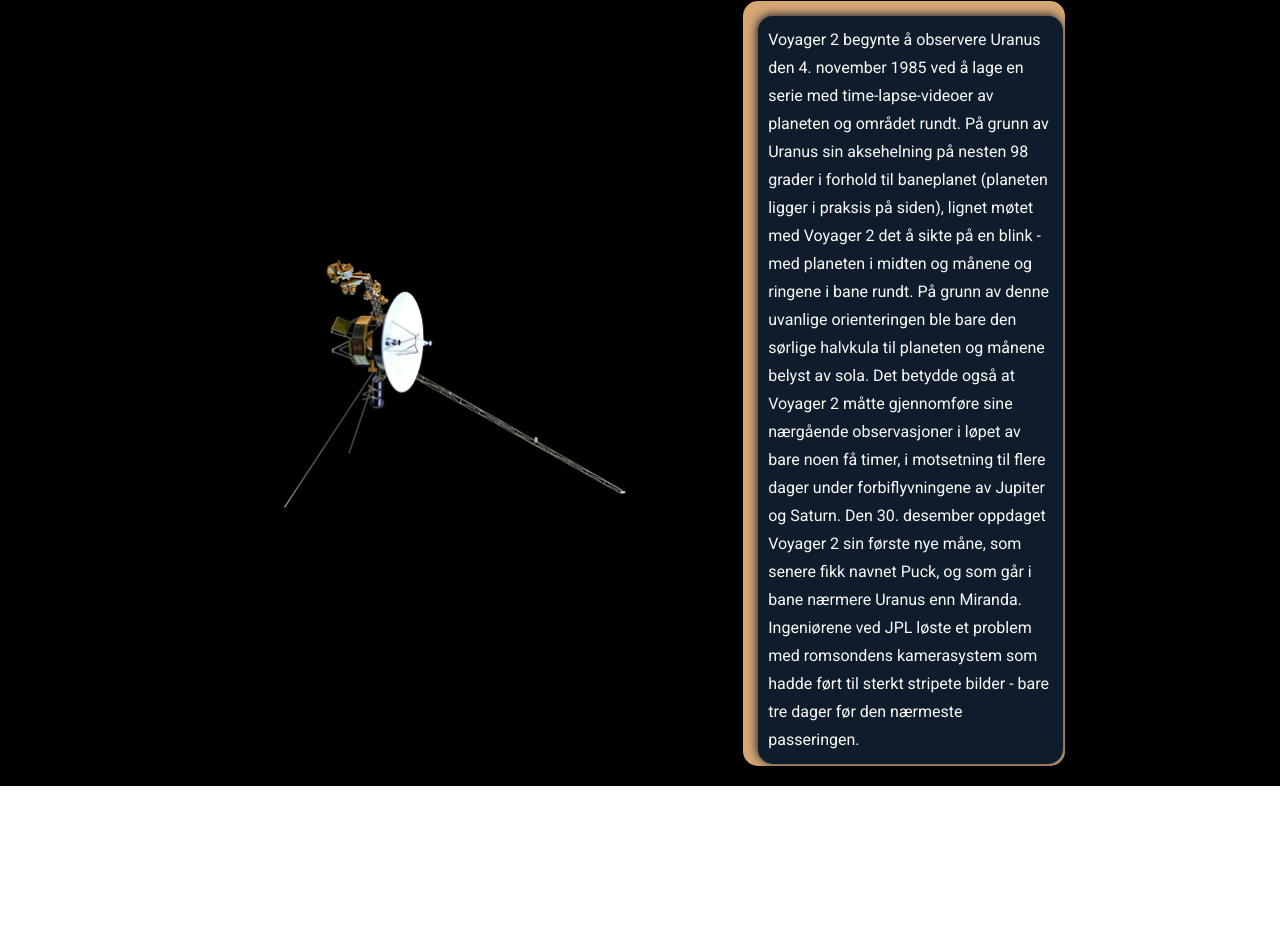
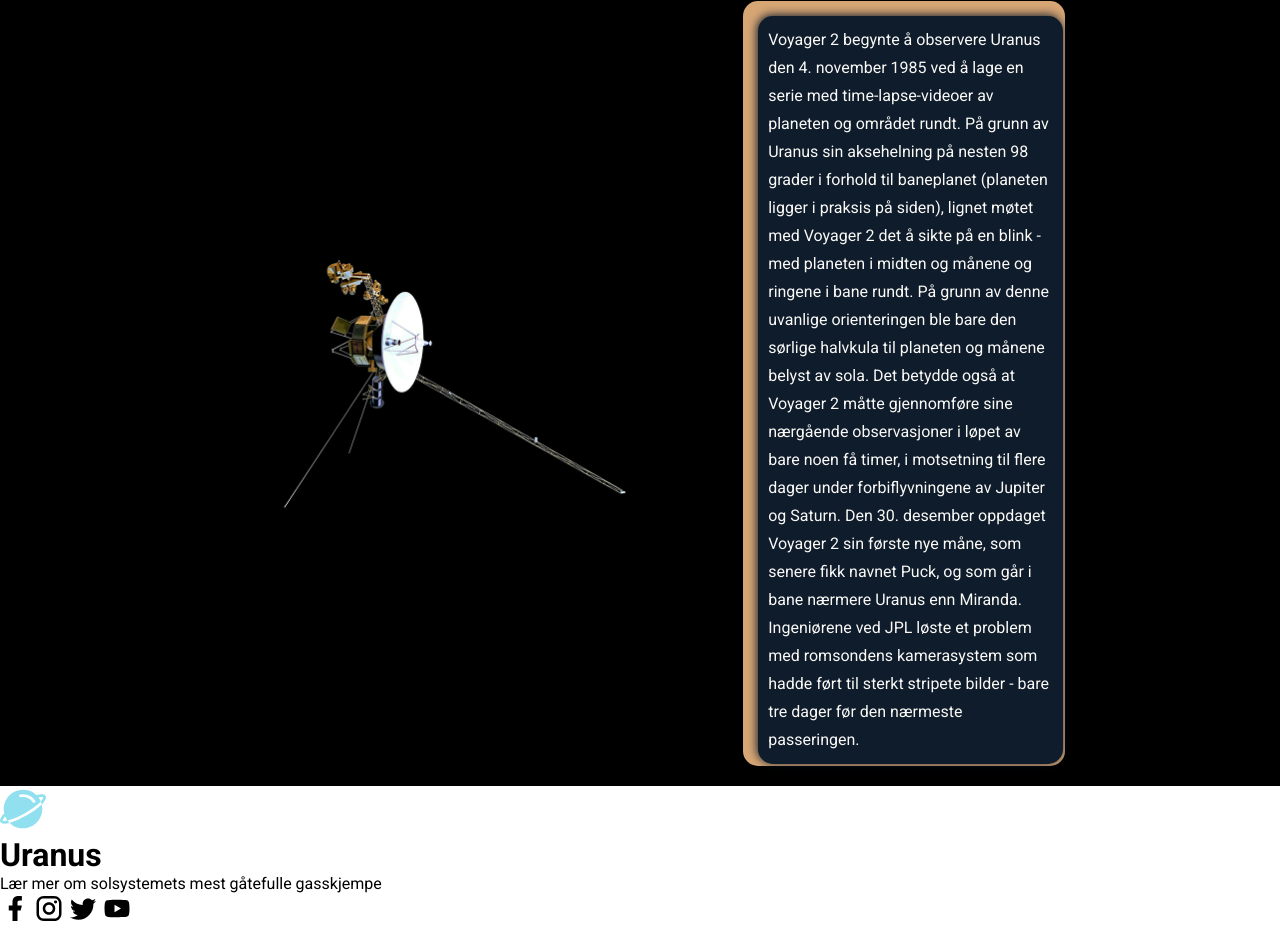
Before and after one commit to daniel-fbk/Uranus, a plain HTML site: page index.html in a window 1280 px wide. Shown: the part 5969-6897 px from the top of the page. Before the commit the page ends 6755 px from the top, so only its background shows below. Drawn offline with Linux system fonts and the light colour scheme; a web font is replaced by a local one.

Commit message:
Added footer and icons of Social Media

```diff
--- a/index.html
+++ b/index.html
@@ -233,6 +233,22 @@
       <section class="gallery" id="gallery-section"></section>
     </main>
     <!-- FOOTER - ELLA -->
-    <footer id="contact-section"></footer>
+    <footer id="contact-section">
+      <div class="footer-details">
+        <div class="logo-uranus">
+          <img src="./images/icon-logo.svg" alt="Uranus logo" />
+          <h1>Uranus</h1>
+        </div>
+        <p>Lær mer om solsystemets mest gåtefulle gasskjempe</p>
+      </div>
+      <div class="footer-socials">
+        <a href=""
+          ><img src="./images/ri_facebook-fill.svg" alt="Facebook"
+        /></a>
+        <a href=""><img src="./images/mdi_instagram.svg" alt="Instagram" /></a>
+        <a href=""><img src="./images/mdi_twitter.svg" alt="Twitter" /></a>
+        <a href=""><img src="./images/mdi_youtube.svg" alt="YouTube" /></a>
+      </div>
+    </footer>
   </body>
 </html>
```
Also changed, not shown: images/mdi_instagram.svg (added), images/mdi_twitter.svg (added), images/mdi_youtube.svg (added), images/ri_facebook-fill.svg (added).
